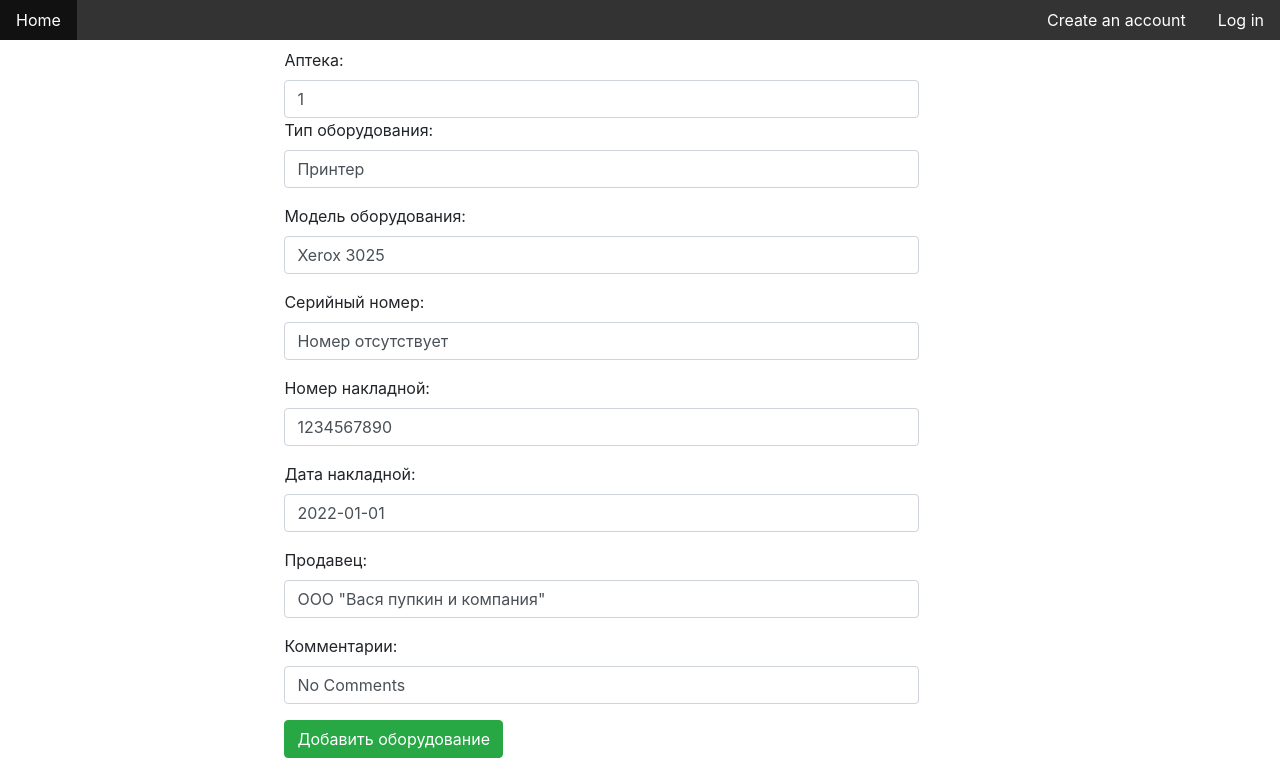
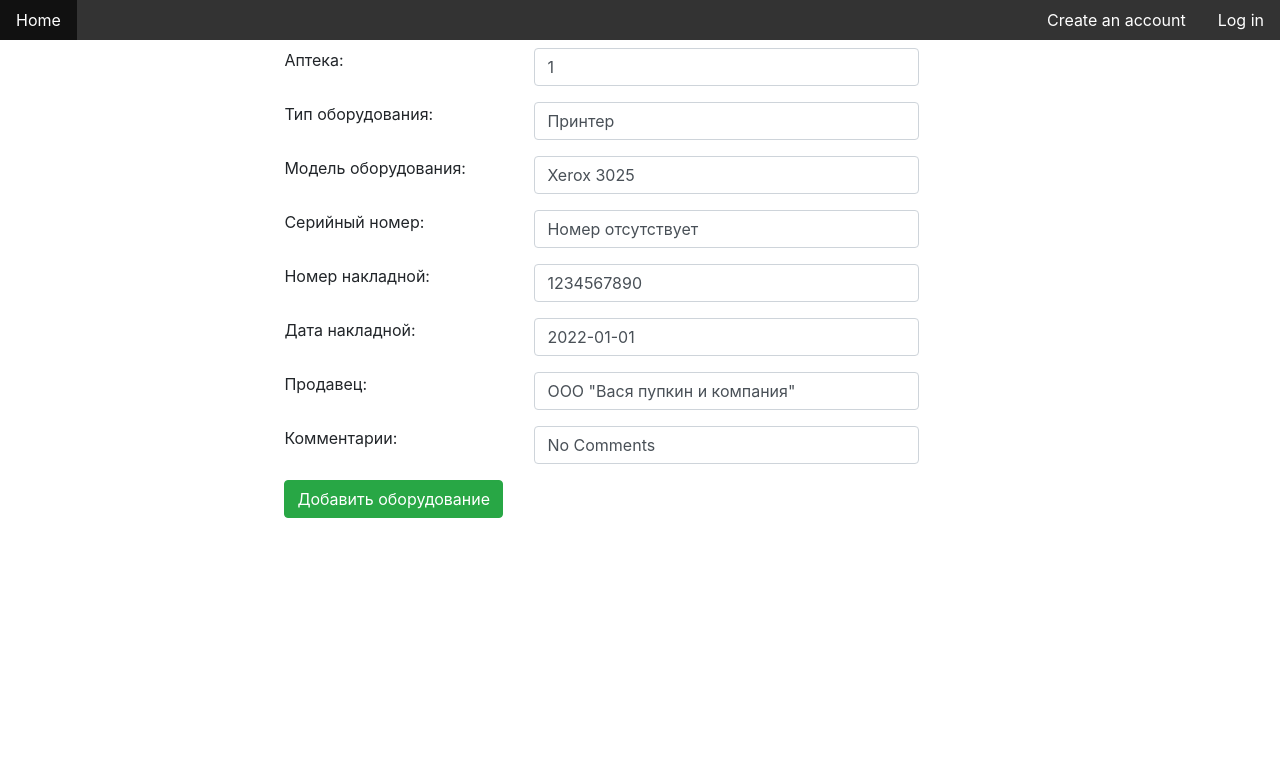
Before and after one commit to PharmOstrovIT/it_faq, a Django app: page /equipment/ in a window 1280 px wide. Shown: the top 758 px of the page. Run offline with Django 4.2, Linux system fonts and the light colour scheme; some libraries are stand-ins or nearby versions.

Commit message:
Ver 0.02
Fixed: Form output format

```diff
--- a/mysite/main/templates/main/equipment.html
+++ b/mysite/main/templates/main/equipment.html
@@ -2,25 +2,28 @@
 
 
   {% block content %}
-    <style>
+<style xmlns="http://www.w3.org/1999/html">
     form {
         margin-left: 22%;
         width: 50%;
         margin-top: 1%;
     }
+    .flex-wrap {display:flex;}
+    .flex-wrap label {width:200px;margin-right:auto;}
+    .flex-wrap input {width:calc(100% - 250px);}
     </style>
     <div style="padding:5px;margin-top:30px;">
 
       <form action="{% url 'main:equipment' %}" method="post">
-        {% csrf_token %}
-        <label for="apteka_id">Аптека:</label>{{ form.apteka_id }}<p>
-        <label for="equipment_type">Тип оборудования:</label>{{ form.equipment_type }}<p>
-        <label for="equipment_model">Модель оборудования:</label>{{ form.equipment_model }}<p>
-        <label for="serial_number">Серийный номер:</label>{{ form.serial_number }}<p>
-        <label for="invoice_number">Номер накладной:</label>{{ form.invoice_number }}<p>
-        <label for="invoice_date">Дата накладной:</label>{{ form.invoice_date }}<p>
-        <label for="purchase_org">Продавец:</label>{{ form.purchase_org }}<p>
-        <label for="comments">Комментарии:</label>{{ form.comments }}<p>
+        {% csrf_token %}<p class="flex-wrap">
+        <label for="apteka_id">Аптека:</label>{{ form.apteka_id }}<p class="flex-wrap">
+        <label for="equipment_type">Тип оборудования:</label>{{ form.equipment_type }}<p class="flex-wrap">
+        <label for="equipment_model">Модель оборудования:</label>{{ form.equipment_model }}<p class="flex-wrap">
+        <label for="serial_number">Серийный номер:</label>{{ form.serial_number }}<p class="flex-wrap">
+        <label for="invoice_number">Номер накладной:</label>{{ form.invoice_number }}<p class="flex-wrap">
+        <label for="invoice_date">Дата накладной:</label>{{ form.invoice_date }}<p class="flex-wrap">
+        <label for="purchase_org">Продавец:</label>{{ form.purchase_org }}<p class="flex-wrap">
+        <label for="comments">Комментарии:</label>{{ form.comments }}<p class="flex-wrap">
         <span>{{ error_text }}</span>
         <button class="btn btn-success" type="submit">Добавить оборудование</button>
 
```
